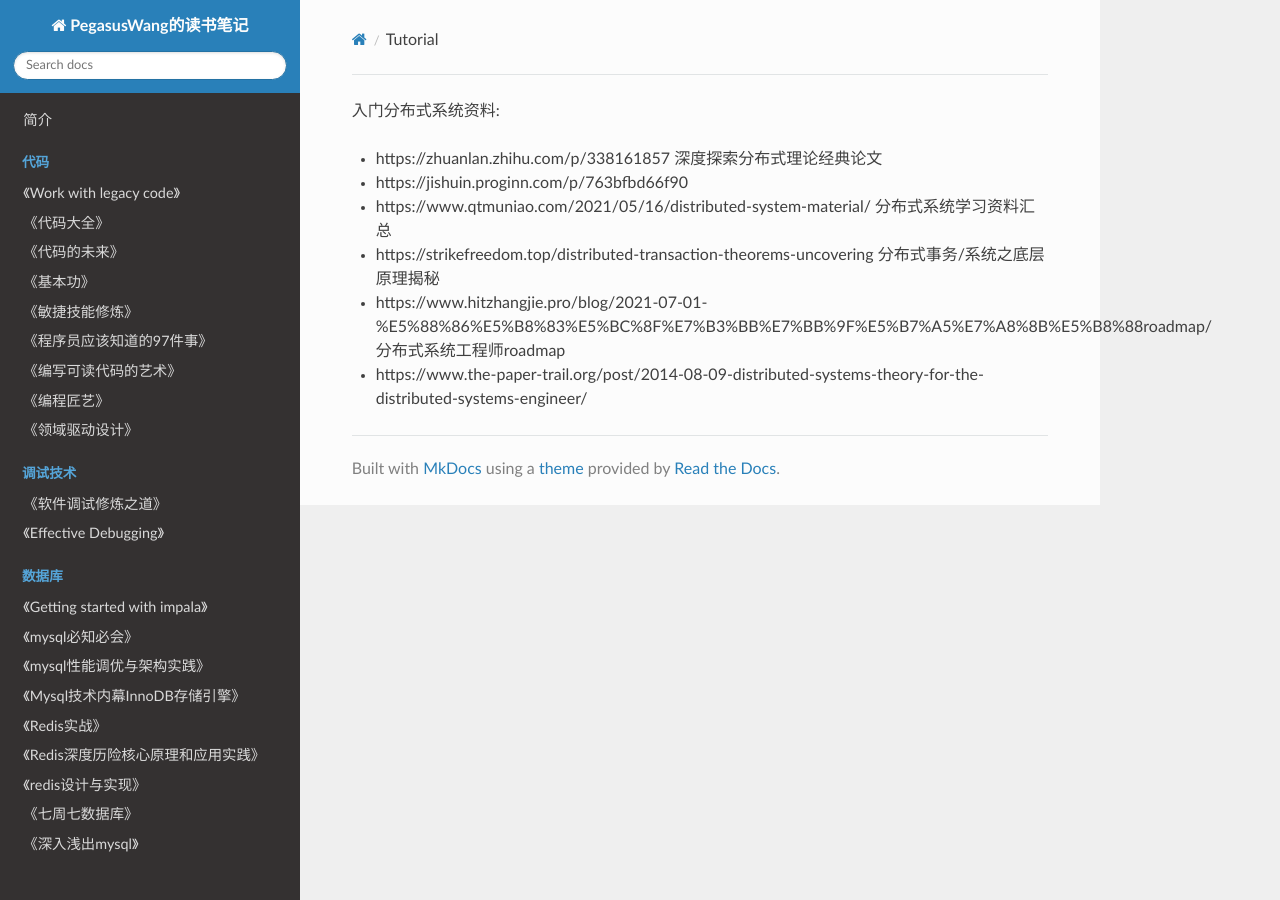
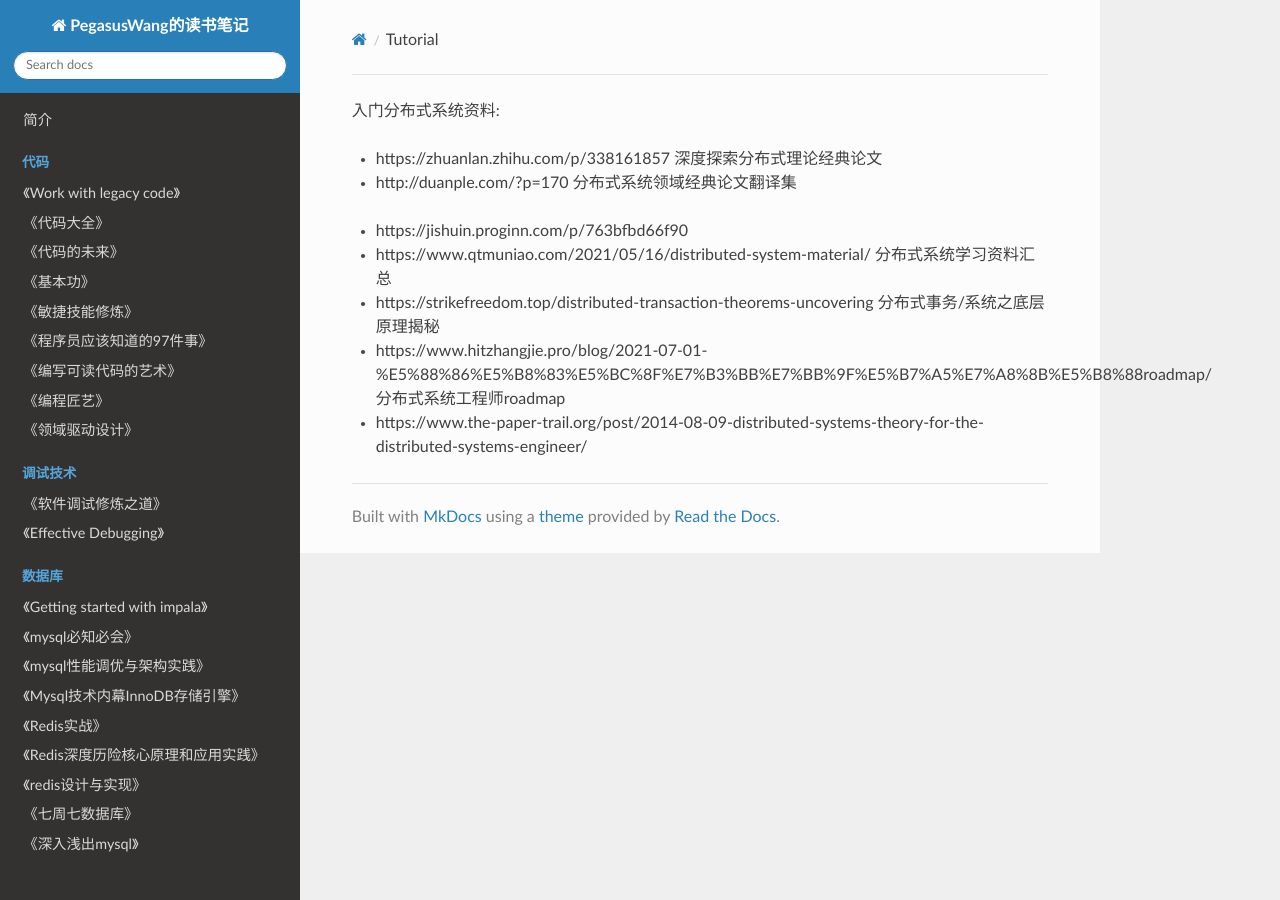
Before and after one commit to PegasusWang/booknotes, an MkDocs documentation site: the page built from docs/lecture/MIT6.824分布式系统工程/tutorial.md, in a window 1280 px wide. Built offline with MkDocs 1.6.1, drawn with Linux system fonts in a browser that asks for light colours; nearby versions of some CDN libraries; old or Windows-style settings are respelled for this version of MkDocs.

Commit message:
分布式系统领域经典论文翻译集

```diff
--- a/docs/lecture/MIT6.824分布式系统工程/tutorial.md
+++ b/docs/lecture/MIT6.824分布式系统工程/tutorial.md
@@ -1,6 +1,8 @@
 入门分布式系统资料:
 
 - https://zhuanlan.zhihu.com/p/338161857 深度探索分布式理论经典论文
+- http://duanple.com/?p=170 分布式系统领域经典论文翻译集
+
 - https://jishuin.proginn.com/p/763bfbd66f90
 - https://www.qtmuniao.com/2021/05/16/distributed-system-material/ 分布式系统学习资料汇总
 - https://strikefreedom.top/distributed-transaction-theorems-uncovering 分布式事务/系统之底层原理揭秘
```
